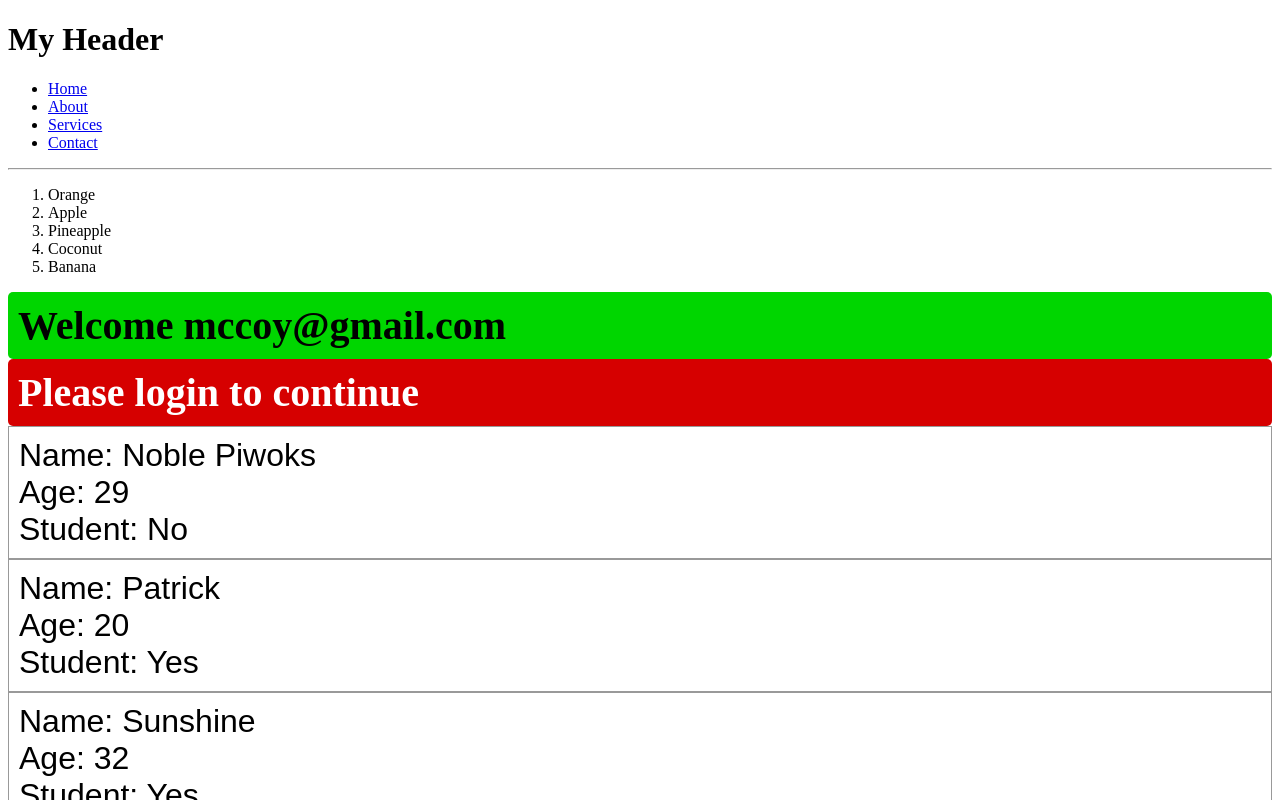
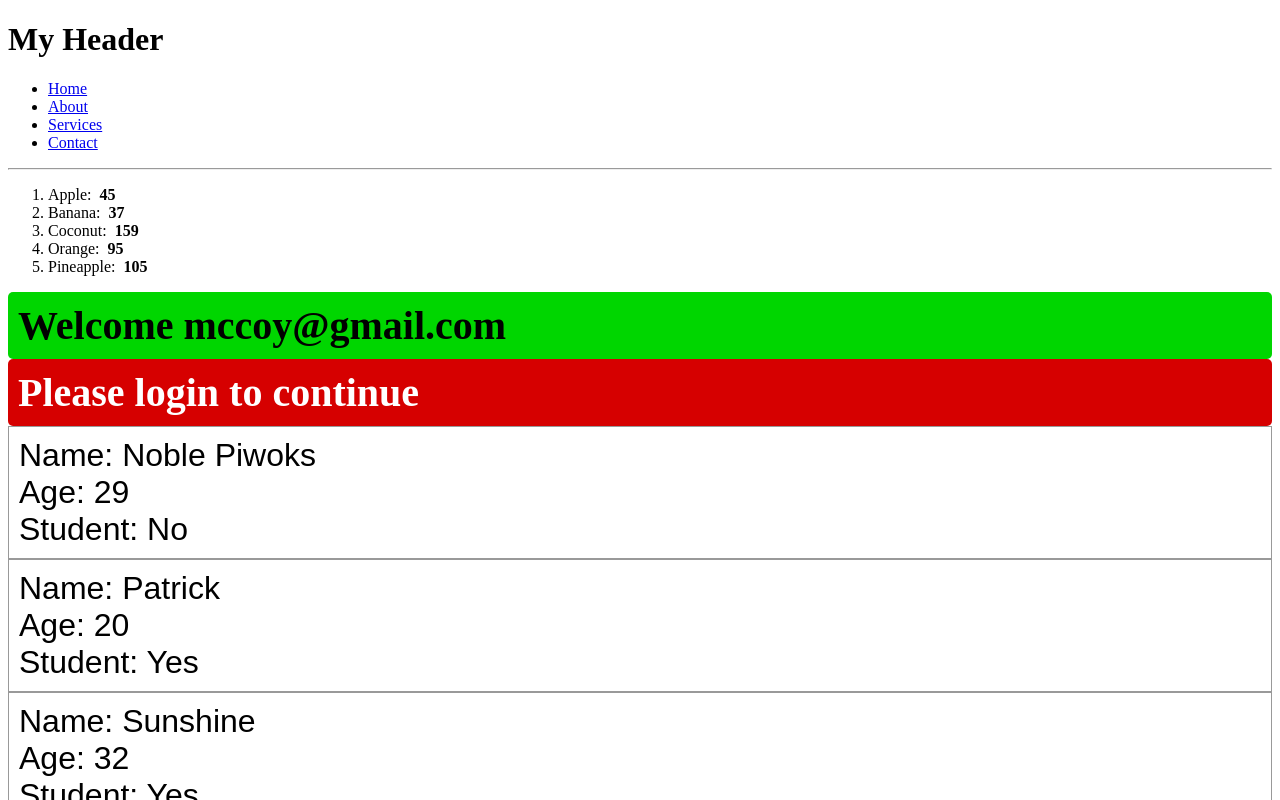
Before and after one commit to Piwoksn/React-Js-2, a React (Vite) app in the folder my-react-app/: page / in a window 1280 px wide. Shown: the top 800 px of the page. Built offline with nearby package versions, Linux system fonts and the light colour scheme.

Commit message:
created a sort method

```diff
--- a/my-react-app/src/List.jsx
+++ b/my-react-app/src/List.jsx
@@ -16,9 +16,14 @@ function List() {
   // });
 
   // or this
-  fruits.sort(); //sorts the array or list
+  // fruits.sort(); //sorts the array or list
+  // sorting the dictionary
+  fruits.sort((a, b) => a.name.localeCompare(b.name)); //sorts teh dictionary
+
   const listItem = fruits.map((fruit, index) => (
-    <li key={index}>{fruit.name}</li>
+    <li key={index}>
+      {fruit.name}: &nbsp;<b>{fruit.calories}</b>
+    </li>
   ));
   return <ol> {listItem}</ol>;
 }
```
